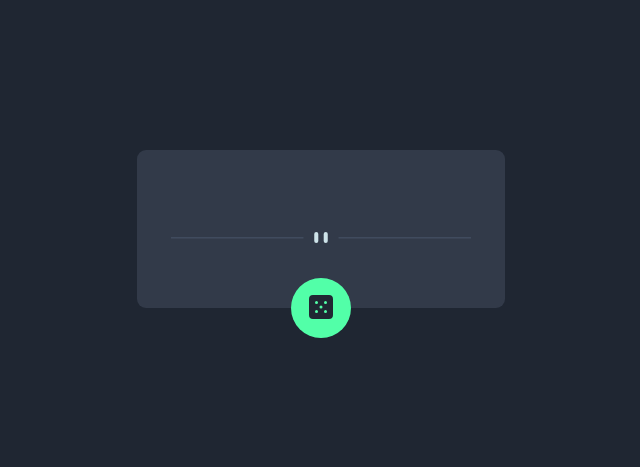
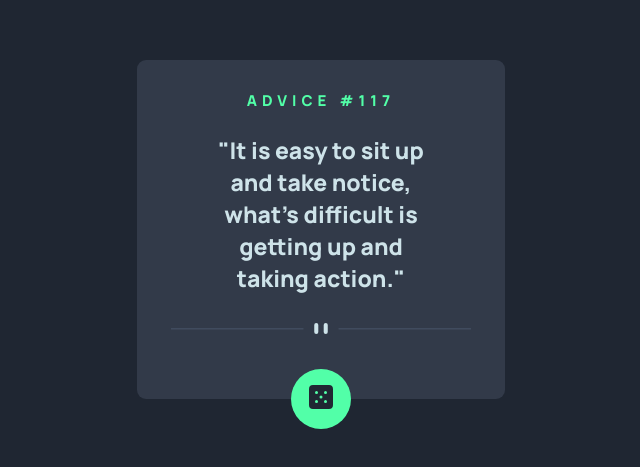
Before and after one commit to mejessica/projeto-cartao-mensagem-com-api, a plain HTML site: page index.html in a window 1280 px wide. Shown: the part 171-638 px from the top of the page, without its empty margins (319-959 px from the left). Drawn offline with Linux system fonts and the light colour scheme.

Commit message:
ajeitando o html

```diff
--- a/index.html
+++ b/index.html
@@ -18,9 +18,10 @@
 <body>
     <main>
         <div class="message-card">
-            <h2 id="numero"></h2>
+            <h2 id="numero"> Advice #117</h2>
 
-            <P id="message"></P>
+            <P id="message">"It is easy to sit up and take
+                notice, what's difficult is getting up and taking action."</P>
 
             <picture>
                 <source srcset="./src/images/pattern-divider-mobile.svg" media="(max-width:768px)">
```
